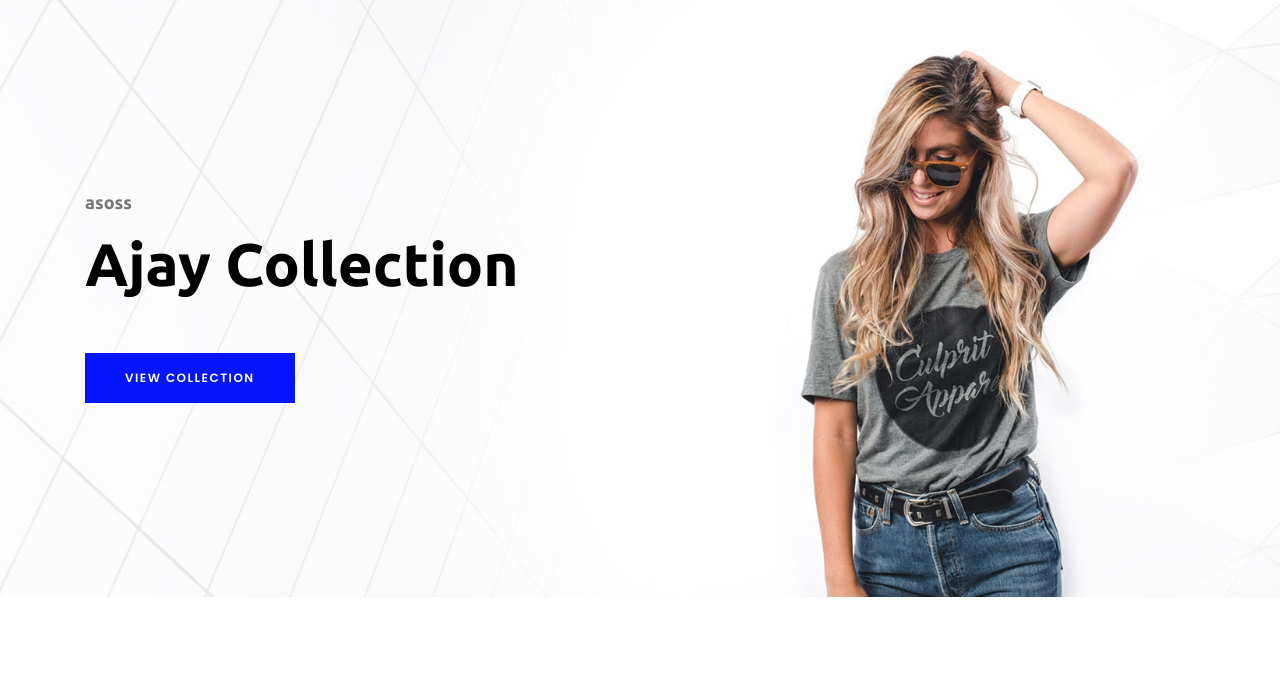
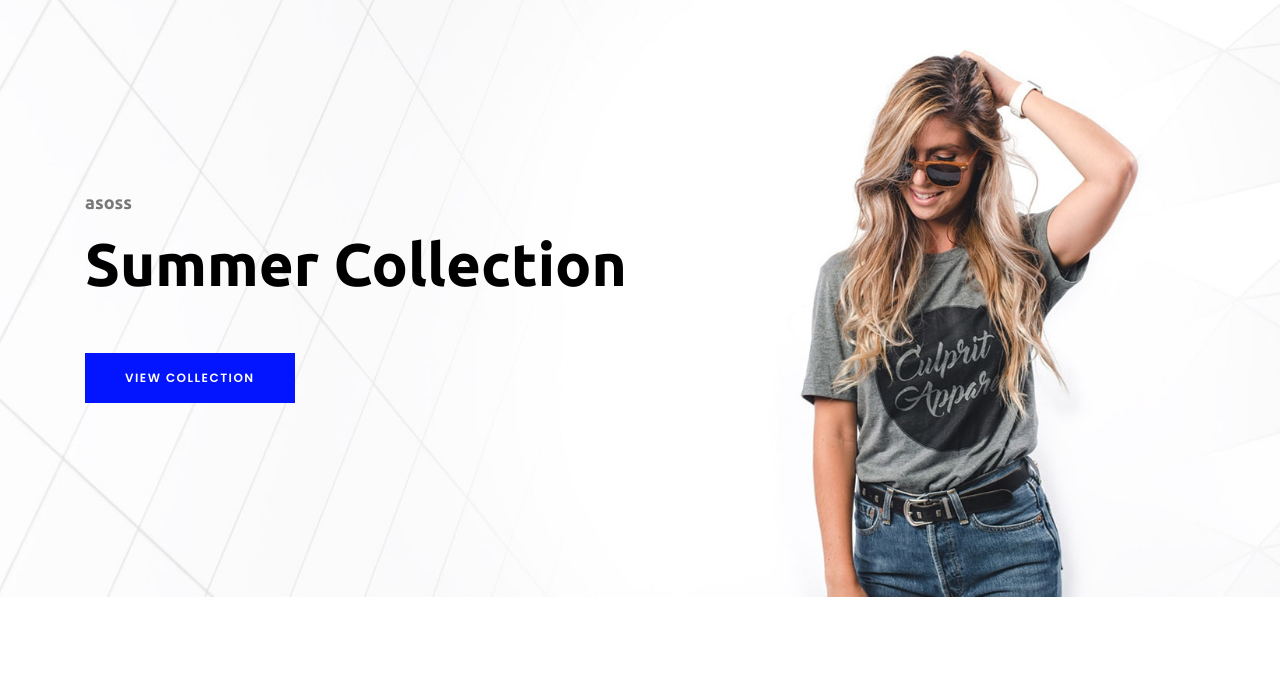
Before and after one commit to manu2melvin/ecomm, a plain HTML site: page index.html in a window 1280 px wide. Shown: the part 88-762 px from the top of the page. Drawn offline with Linux system fonts and the light colour scheme; files whose address does not match are found by name.

Commit message:
Update index.html

```diff
--- a/index.html
+++ b/index.html
@@ -207,7 +207,7 @@
                 <div class="col-12">
                     <div class="hero-content">
                         <h6>asoss</h6>
-                        <h2>Ajay Collection</h2>
+                        <h2>Summer Collection</h2>
                         <a href="#" class="btn essence-btn">view collection</a>
                     </div>
                 </div>
```
